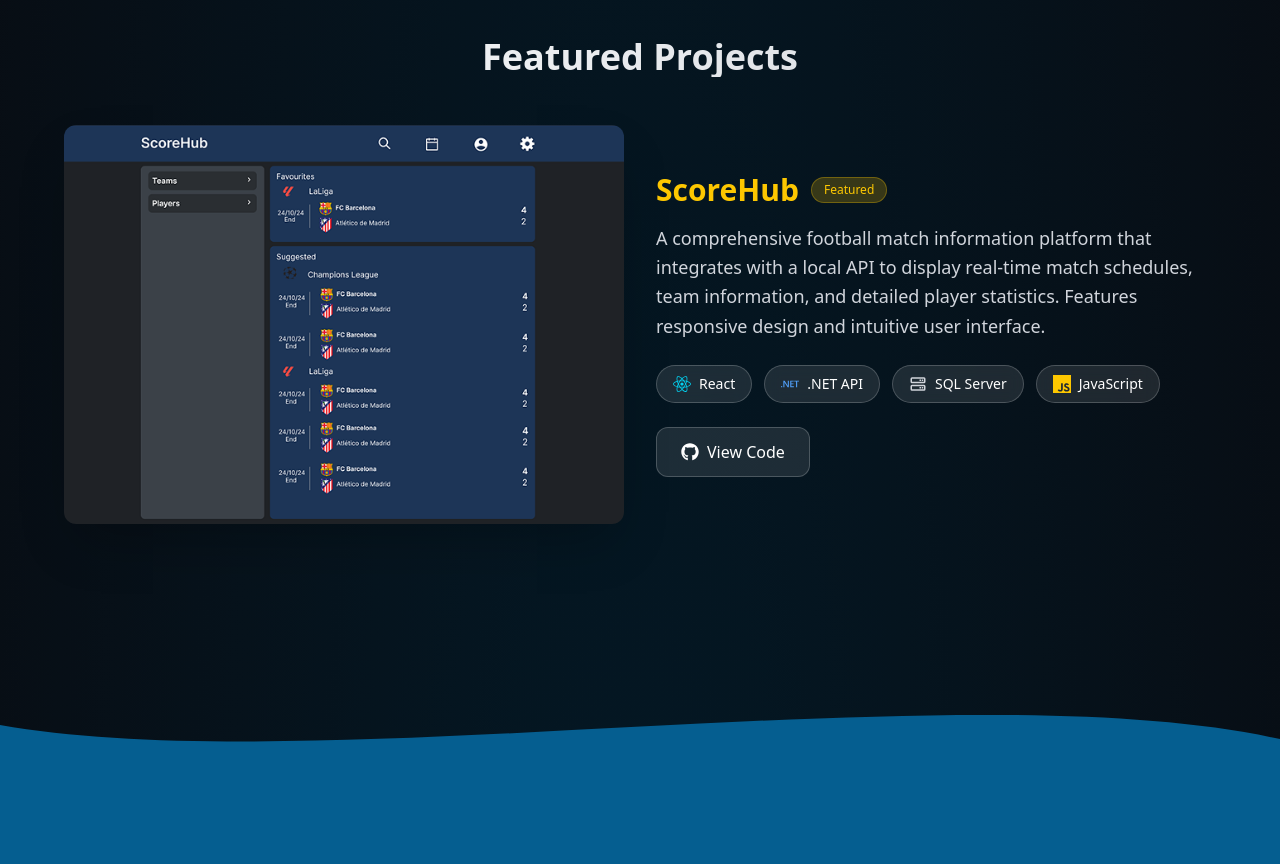
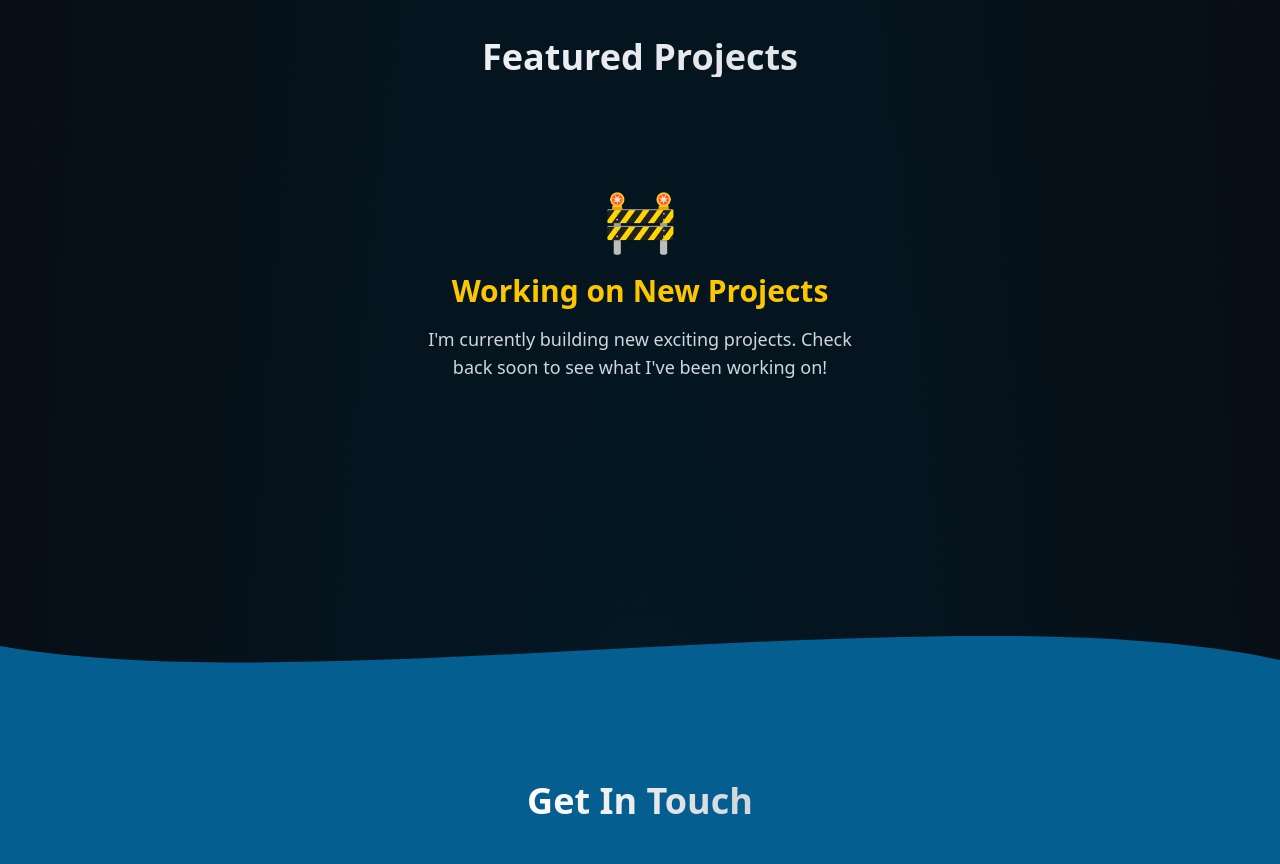
Before and after one commit to prospi-dev/portfolio, a React (Vite) app in the folder portfolio/: page / in a window 1280 px wide. Shown: the part 2780-3644 px from the top of the page. Built offline with nearby package versions, Linux system fonts and the light colour scheme.

Commit message:
Projects section updated

```diff
--- a/portfolio/src/components/projects.jsx
+++ b/portfolio/src/components/projects.jsx
@@ -54,15 +54,29 @@
             <h2 className="text-3xl lg:text-4xl font-bold mb-12 text-center bg-gradient-to-r from-white to-gray-300 bg-clip-text text-transparent">
                 Featured Projects
             </h2>
-
             <motion.div
+                className="flex flex-col items-center justify-center py-16 px-8"
+                initial={{ opacity: 0, scale: 0.9 }}
+                whileInView={{opacity:1, scale:1}}
+                transition={{duration: 0.5}}
+                viewport={{once: true}}
+            >
+                <div className="text-6xl mb-6">🚧</div>
+                <h3 className="text 2xl lg:text-3xl font-bold text-yellow-400 mb-4 text-center">
+                    Working on New Projects
+                </h3>
+                <p className="text-gray-300 text-lg text-center max-w-md">
+                    I'm currently building new exciting projects. Check back soon to see what I've been working on!
+                </p>
+            </motion.div>
+            {/* <motion.div
                 className="grid gap-8 md:gap-12"
                 variants={containerVariants}
                 initial="hidden"
                 whileInView="visible"
                 viewport={{ once: true }}
             >
-                {projectsData.map((project, index) => (
+               {projectsData.map((project, index) => (
                     <motion.div
                         key={project.id}
                         variants={itemVariants}
@@ -79,7 +93,6 @@
                                 />
                                 <div className="absolute inset-0 bg-gradient-to-t from-black/50 to-transparent opacity-0 group-hover:opacity-100 transition-opacity duration-300" />
 
-                                {/* Overlay con botones */}
                                 <div className="absolute inset-0 flex items-center justify-center opacity-0 group-hover:opacity-100 transition-opacity duration-300">
                                     <div className="flex gap-4">
                                         <a
@@ -159,7 +172,7 @@
                         </div>
                     </motion.div>
                 ))}
-            </motion.div>
+            </motion.div> */}
         </div>
     </motion.section>
 );
```
Also changed, not shown: portfolio/public/index.html (line endings or trailing spaces).
